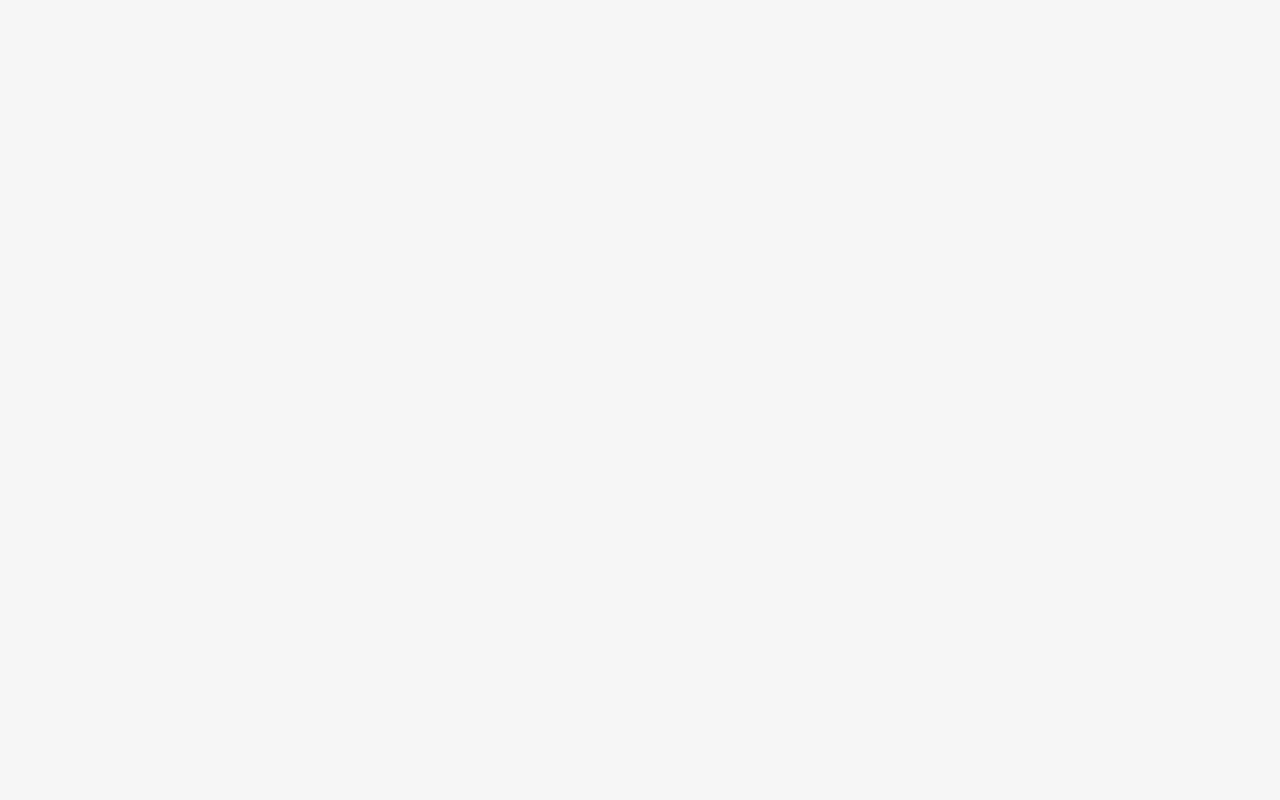
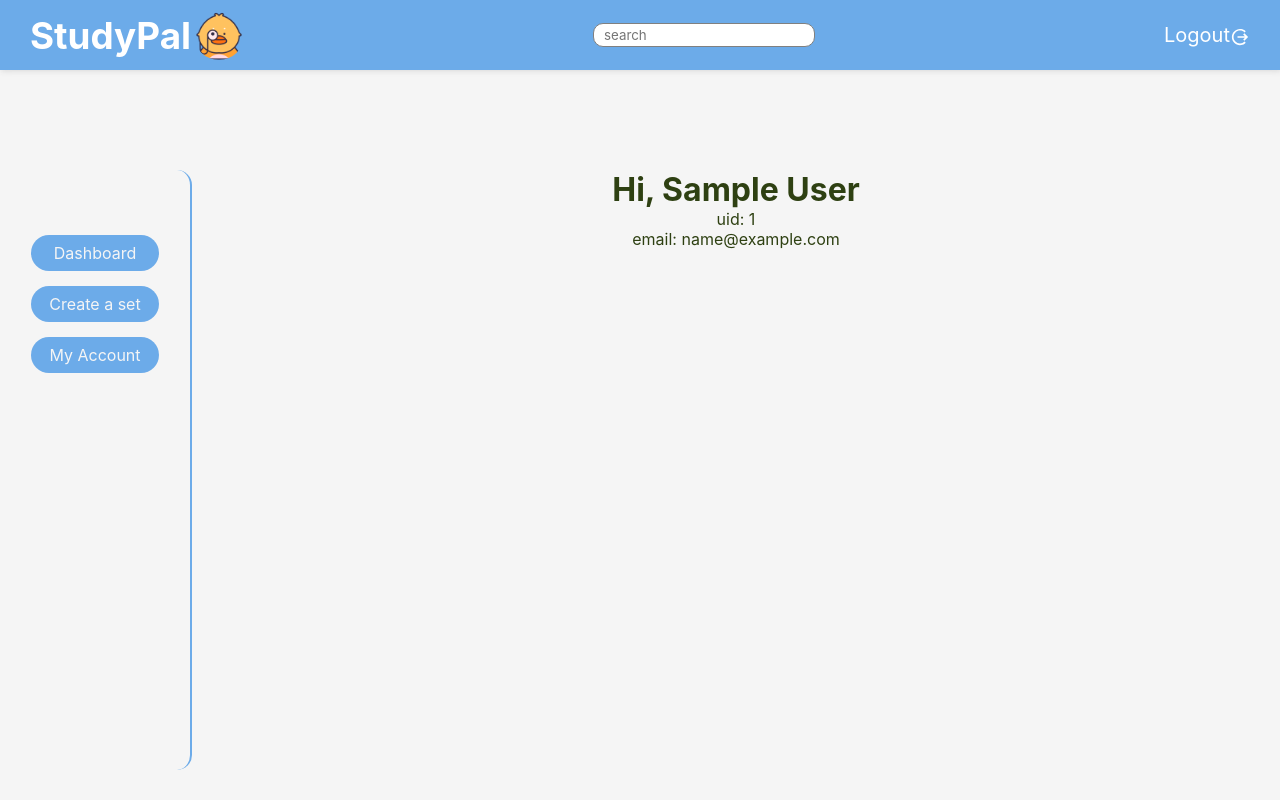
Before and after one commit to HafsaSarker/studyPal, a React (Vite) app in the folder studyPal/: page /user/me in a window 1280 px wide. Before the commit this address had no page. Built offline with nearby package versions, Linux system fonts and the light colour scheme; sample sign-in values are in the browser's storage; a web font is replaced by a local one.

Commit message:
add an ugly user page

```diff
--- a/studyPal/src/App.jsx
+++ b/studyPal/src/App.jsx
@@ -9,6 +9,7 @@ import { ToastContainer } from "react-toastify";
 import 'react-toastify/dist/ReactToastify.css'
 import StudySet from './pages/Study/StudySet';
 import './App.css'
+import User from './pages/User/User';
 
 function App() {
 const [logIn, setLogIn] = useState(true);
@@ -28,6 +29,7 @@ const [logIn, setLogIn] = useState(true);
           <Route path='/createSet' element={<CreateSet />}/>
           <Route path='/editSet/:id' element={<EditSet />}/>
           <Route path='/studySet/:id' element={<StudySet />}/>
+          <Route path='/user/me' element={<User />}/>
         </Route>
       </Routes>
       <ToastContainer />
--- a/studyPal/src/Components/sideNav/SideNav.css
+++ b/studyPal/src/Components/sideNav/SideNav.css
@@ -1,7 +1,5 @@
 .nav--side {
     border-right: solid 2px #6cabe9;
-    /* border-top: solid 2px #6cabe9;
-    border-bottom: solid 2px #6cabe9; */
     padding: 50px 20px;
     width: 150px;
     height: 500px;
--- a/studyPal/src/Components/sideNav/SideNav.jsx
+++ b/studyPal/src/Components/sideNav/SideNav.jsx
@@ -12,7 +12,7 @@ export default function SideNav() {
                     <Link to='/createSet'>
                         <li>Create a set</li>
                     </Link>
-                    <Link>
+                    <Link to='/user/me'>
                         <li>My Account</li>
                     </Link>
                 </ul>
--- /dev/null
+++ b/studyPal/src/pages/User/User.css
@@ -0,0 +1,19 @@
+.user-page{
+    display: flex;
+    justify-content: flex-start;
+    align-items: flex-start;
+    color: #2E4012;
+}
+
+.side-nav {
+    margin-top: 100px;
+}
+
+.user-page-main{
+    width: 100%;
+    margin: 100px 80px;
+    display: flex;
+    flex-direction: column;
+    align-items: center;
+    justify-content: center;
+}
--- /dev/null
+++ b/studyPal/src/pages/User/User.jsx
@@ -0,0 +1,21 @@
+import { useSelector } from 'react-redux';
+import SideNav from '../../Components/sideNav/SideNav'
+import './User.css'
+
+export default function User () {
+    const { user } = useSelector((state) => state.auth)
+    console.log(user);
+    return (
+        <div className='user-page'>
+            <div className="side-nav">
+                <SideNav />
+            </div>
+
+            <div className="user-page-main">
+                <h1>Hi, {user.name}</h1>
+                <p>uid: {user._id}</p>
+                <p>email: {user.email}</p>
+            </div>
+        </div>
+    )
+}
```
